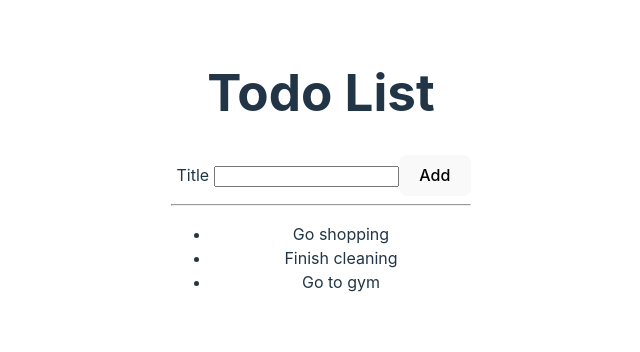
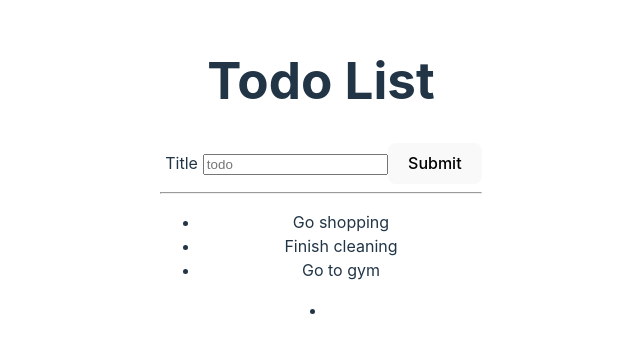
Before and after one commit to Baskanbetul/react-todo, a React (Vite) app: page / in a window 1280 px wide. Shown: the part 230-582 px from the top of the page, without its empty margins (319-959 px from the left). Built offline with nearby package versions, Linux system fonts and the light colour scheme.

Commit message:
Made new file named on TodoListItem and added new attribute , function named on handleAddTodo

```diff
--- a/src/AddTodoForm.jsx
+++ b/src/AddTodoForm.jsx
@@ -1,14 +1,23 @@
 import React from "react";
 
 function AddTodoForm() {
+  function handleAddTodo(event) {
+    event.preventDefault();
+    console.log("Form Submitted");
+  }
   return (
     <div>
-      <form>
+      <form onSubmit={handleAddTodo}>
         <label htmlFor="title" style={{ margin: "5px" }}>
           Title
         </label>
-        <input id="todoTitle" type="text"></input>
-        <button>Add</button>
+        <input
+          name="title"
+          placeholder="todo"
+          id="todoTitle"
+          type="text"
+        ></input>
+        <button type="submit">Submit</button>
       </form>
 
       {/* <label htmlFor="search">Search: </label> */}
--- a/src/App.jsx
+++ b/src/App.jsx
@@ -1,6 +1,7 @@
 import React from "react";
 import TodoList from "./TodoList";
 import AddTodoForm from "./AddTodoForm";
+import TodoListItem from "./TodoListItem";
 import "./App.css";
 
 // const todoList = [
@@ -39,6 +40,7 @@ function App() {
       <AddTodoForm />
       <hr />
       <TodoList />
+      <TodoListItem />
     </div>
   );
 }
--- a/src/TodoList.jsx
+++ b/src/TodoList.jsx
@@ -1,4 +1,5 @@
 import React from "react";
+import TodoListItem from "./TodoListItem";
 
 const todoList = [
   { title: "Go shopping", id: "1" },
@@ -10,11 +11,10 @@ function TodoList() {
   return (
     <ul>
       {todoList.map(function (item) {
-        return (
-          <li key={item.objectID}>
+        return <TodoListItem title={item.title} key={item.id} />;
+        /* <li key={item.objectID}>
             <span>{item.title}</span>
-          </li>
-        );
+          </li> */
       })}
     </ul>
   );
--- /dev/null
+++ b/src/TodoListItem.jsx
@@ -0,0 +1,11 @@
+import React from "react";
+
+function TodoListItem(props) {
+  return (
+    <li>
+      <span>{props.title}</span>
+    </li>
+  );
+}
+
+export default TodoListItem;
```
